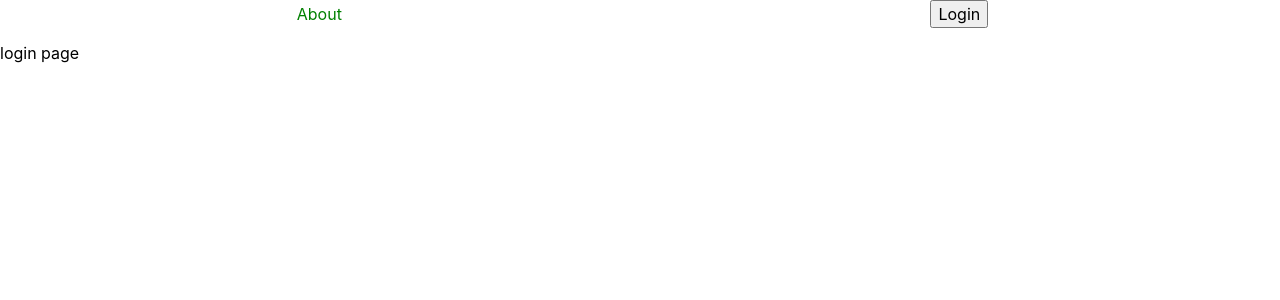
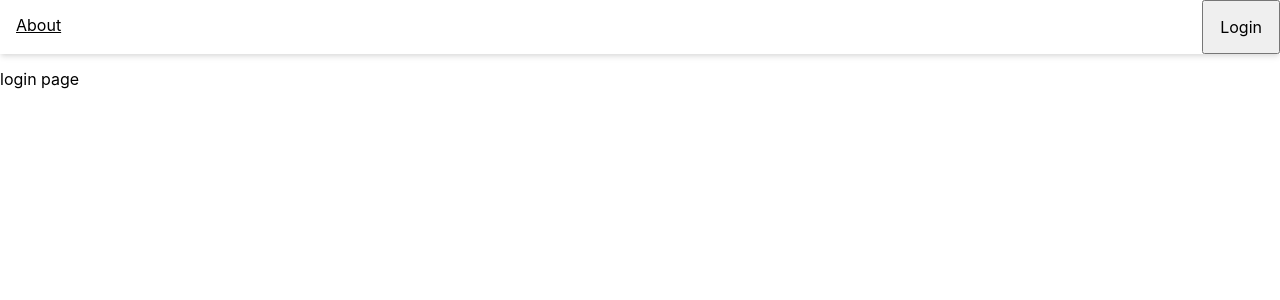
Before and after one commit to react-custom-projects/react-router-v6, a React app: page /login in a window 1280 px wide. Shown: the top 300 px of the page. Built offline with nearby package versions, Linux system fonts and the light colour scheme.

Commit message:
update header styles

```diff
--- a/src/js/containers/Header.jsx
+++ b/src/js/containers/Header.jsx
@@ -1,4 +1,4 @@
-import React, { Fragment } from 'react';
+import React from 'react';
 import { NavLink, useNavigate, useLocation } from 'react-router-dom';
 import { useDispatch, useSelector } from 'react-redux';
 //routes
@@ -46,8 +46,10 @@ const Header = () => {
 
 	return (
 		<header className="header">
+			<nav>
+				<ul>
 					{headerLinks.map((el) => (
-				<Fragment key={el.path}>
+						<li key={el.path}>
 							{((el.isAuth && isLoggedIn) || !el.isAuth) && (
 								<>
 									{el.permissions ? (
@@ -59,13 +61,18 @@ const Header = () => {
 									)}
 								</>
 							)}
-				</Fragment>
+						</li>
 					))}
+					<li className="spacer" />
+					<li>
 						{isLoggedIn ? (
 							<button onClick={logoutHandler}>Logout</button>
 						) : (
 							<button onClick={loginHandler}>Login</button>
 						)}
+					</li>
+				</ul>
+			</nav>
 		</header>
 	);
 };
--- a/src/scss/containers/_header.scss
+++ b/src/scss/containers/_header.scss
@@ -1,19 +1,34 @@
 header {
+	nav {
+		ul {
 			display: flex;
-	justify-content: space-around;
+			list-style-type: none;
+			margin: 0;
+			padding: 0;
+			box-shadow: 0 4px 6px -1px rgba(0, 0, 0, 0.1), 0 2px 4px -1px rgba(0, 0, 0, 0.06);
+
+			.spacer {
+				flex: 1;
+			}
+
+			button {
+				padding: 1rem;
+			}
 
 			a {
+				color: black;
 				text-decoration: none;
-		color: green;
-		padding: 5px;
+				display: inline-block;
+				padding: 1rem;
 
 				&:hover {
 					text-decoration: underline;
 				}
 
 				&.active {
-			color: white;
-			background-color: green;
+					background-color: #eee;
 				}
 			}
 		}
+	}
+}
```
Lines whose indentation alone changed are shown as unchanged.
